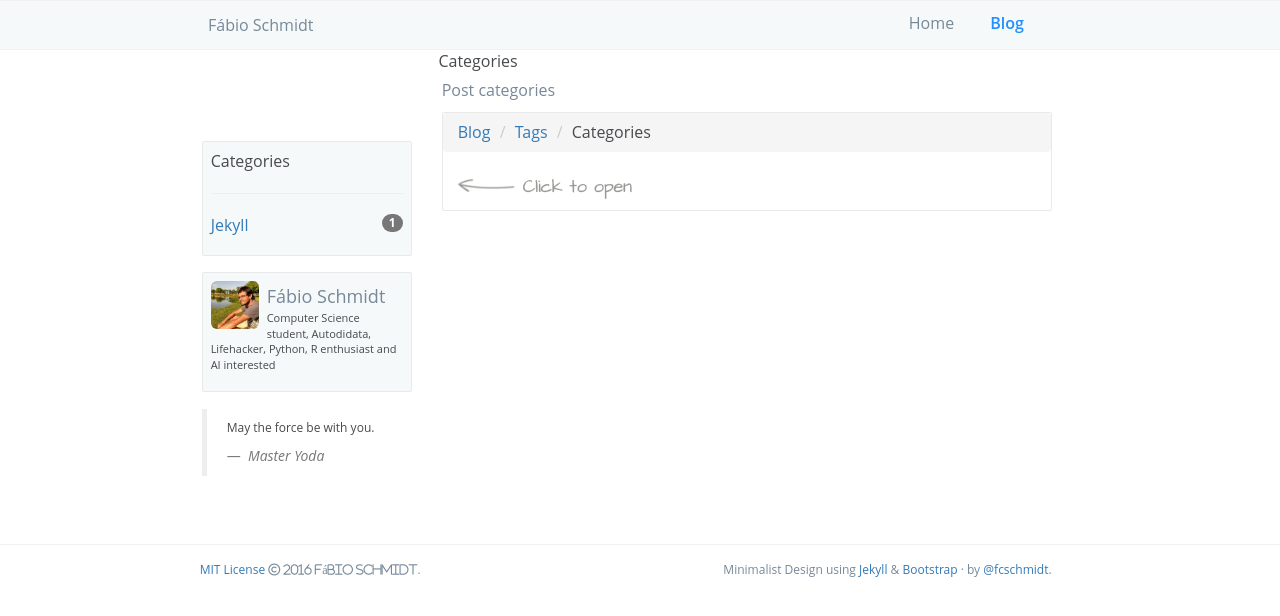
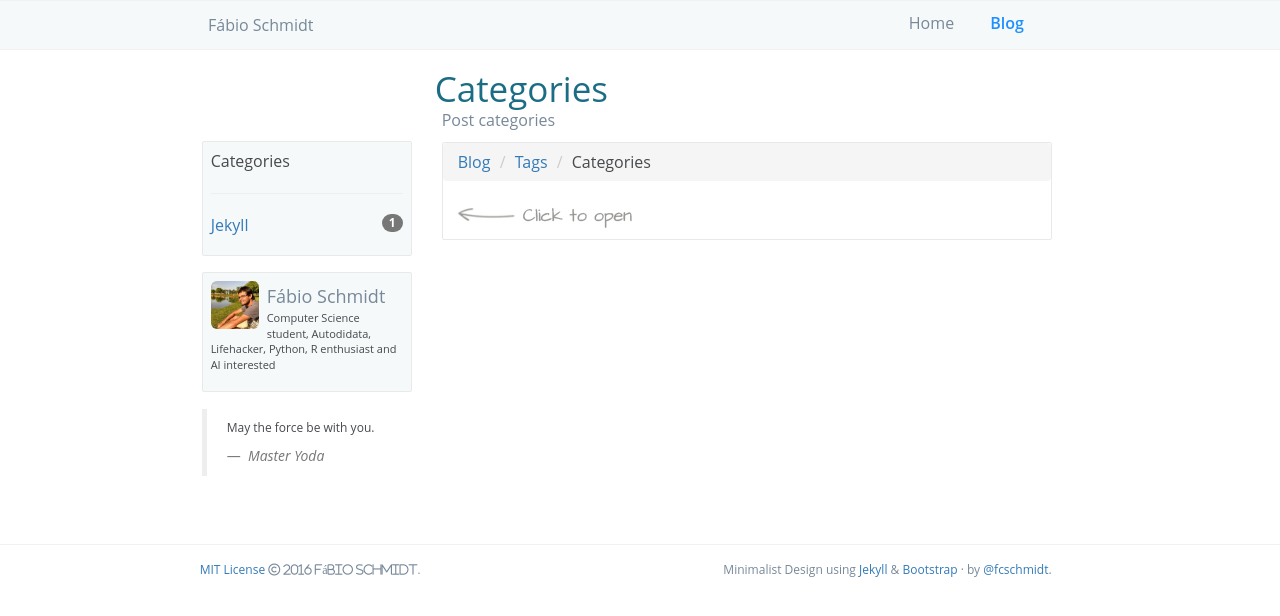
Before and after one commit to fcschmidt/fcschmidt.github.io, a Jekyll site: the page built from pages/categories.html, in a window 1280 px wide. Shown: the top 616 px of the page. Built offline with Jekyll 4.4.1, drawn with Linux system fonts in a browser that asks for light colours; nearby versions of some CDN libraries; some web fonts are replaced.

```diff
--- a/_config.yml
+++ b/_config.yml
@@ -19,7 +19,7 @@
 icon: favicon.ico
 styles: main.min.css
 
-url: https://fcschmidt.com
+url: http://fcschmidt.com
 domain: fcschmidt.com
 
 # Google Analytics
--- a/_includes/blog/categories.html
+++ b/_includes/blog/categories.html
@@ -29,7 +29,7 @@
 <div class="col-sm-9 col-md-8 col-md-push-1">
     <header class="header__blog">
         <div class="header__content">
-            <p class="title">{{ page.title }}</p>
+            <h1 class="title">{{ page.title }}</h1>
             <p class="desc">{{ page.description }}</p>
         </div>
     </header>
--- a/_includes/blog/tags.html
+++ b/_includes/blog/tags.html
@@ -22,7 +22,7 @@
     <header class="header__blog">
         <div class="header__container">
             <div class="header__content">
-                <p class="title">{{ page.title }}</p>
+                <h1 class="title">{{ page.title }}</h1>
                 <p class="desc">{{ page.description }}</p>
             </div>
         </div>
--- a/_includes/head.html
+++ b/_includes/head.html
@@ -13,8 +13,8 @@
     <meta property="og:title" content="{% if page.title %}{{ page.title }} &mdash;{% endif %} {{ site.name }}"/>
     <meta property="og:description" content="{% if page.description %}{{ page.description }}{% else %}{{ site.description }}{% endif %}"/>
     <meta property="og:site_name" content="{{ site.name }}"/>
-    <meta property="og:image" content="{%if page.image %}{{ site.url }}/assets/images/post/{{ page.image }}{% else %}{{ site.url }}/assets/images/{{ site.image }}{% endif %}"/>
-    <meta property="og:image:type" content="image/png"/>
+    <meta property="og:image" content="{% if page.image %}{{ site.url }}/assets/images/post/{{ page.image }}{% else %}{{ site.url }}/assets/images/{{ site.image }}{% endif %}"/>
+    <meta property="og:image:type" content="image/jpg"/>
     <meta name="twitter:card" content="summary"/>
     <meta name="twitter:site" content="@{{ site.twitter_user }}"/>
     <meta name="twitter:title" content="{% if page.title %}{{ page.title }} &mdash;{% endif %} {{ site.name }}"/>
@@ -30,7 +30,6 @@
     <!--<link rel="stylesheet" href="/assets/plugins/bootstrap/css/bootstrap.min.css"/>-->
     <!--<link rel="stylesheet" href="/assets/plugins/font-awesome/css/font-awesome.min.css"/>-->
     <link rel="stylesheet" href="/assets/css/{{ site.styles }}">
-
     <script src="https://use.fontawesome.com/eb9fe1ce9f.js"></script>
     <!-- Le HTML5 shim, for IE6-8 support of HTML elements -->
     <!--[if lt IE 9]>
--- a/_includes/script.html
+++ b/_includes/script.html
@@ -1,5 +1,5 @@
 <script type="text/javascript" src="https://ajax.googleapis.com/ajax/libs/jquery/1.11.2/jquery.min.js"></script>
+<!--<script type="text/javascript" src="/assets/plugins/jquery/jquery.min.js"></script>-->
 <script src="https://maxcdn.bootstrapcdn.com/bootstrap/3.3.7/js/bootstrap.min.js" integrity="sha384-Tc5IQib027qvyjSMfHjOMaLkfuWVxZxUPnCJA7l2mCWNIpG9mGCD8wGNIcPD7Txa" crossorigin="anonymous"></script>
-<!--<script type="text/javascript" src="/assets/plugins/jquery/jquery.min.js"></script>-->
 <!--<script type="text/javascript" src="/assets/plugins/bootstrap/js/bootstrap.min.js"></script>-->
 <script type="text/javascript" src="/assets/js/main.js"></script>
```
